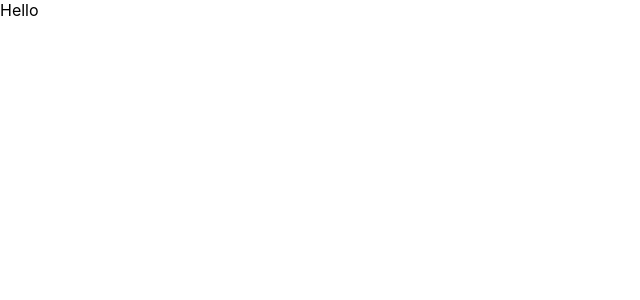
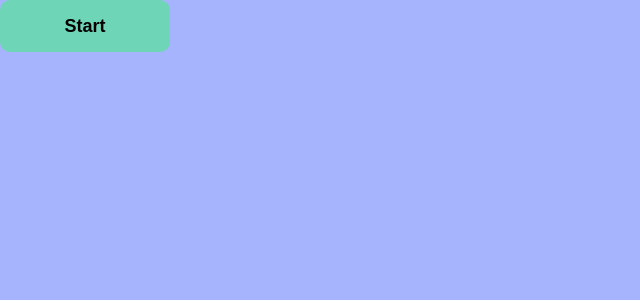
Before and after one commit to longdamhihi/Quiz-app-fpt, a React (Create React App) app: page / in a window 1280 px wide. Shown: the top 300 px of the page, without its empty margins (0-640 px from the left). Built offline with nearby package versions, Linux system fonts and the light colour scheme.

Commit message:
Add start screen

```diff
--- a/package.json
+++ b/package.json
@@ -13,6 +13,7 @@
     "react": "^18.2.0",
     "react-dom": "^18.2.0",
     "react-scripts": "5.0.1",
+    "styled-components": "^6.1.0",
     "typescript": "^4.9.5",
     "web-vitals": "^2.1.4"
   },
--- a/src/App.tsx
+++ b/src/App.tsx
@@ -1,7 +1,8 @@
 import React from "react";
+import StartGameScreen from "./components/StartGameScreen";
 
 function App() {
-  return <div className="App">Hello</div>;
+  return <div className="App"><StartGameScreen/></div>;
 }
 
 export default App;
--- /dev/null
+++ b/src/components/StartGameScreen.tsx
@@ -0,0 +1,23 @@
+import React from "react";
+import styled from "styled-components";
+
+const StartGameScreen = () => {
+  return (
+    <StyledButton>
+      Start
+    </StyledButton>
+  );
+};
+
+export default StartGameScreen;
+
+const StyledButton = styled.button`
+  width: 170px;
+  height: 52px;
+  border-radius: 10px;
+  border: none;
+  background-color: #6ED5B7;
+  font-weight: 700;
+  font-size: 1.125rem;
+  line-height: 1.75rem;
+`
--- a/src/index.css
+++ b/src/index.css
@@ -5,6 +5,7 @@ body {
     sans-serif;
   -webkit-font-smoothing: antialiased;
   -moz-osx-font-smoothing: grayscale;
+  background-color: #A5B4FC;
 }
 
 code {
```
Also changed, not shown: 1 other file (tests, documents, lock files or other folders).
